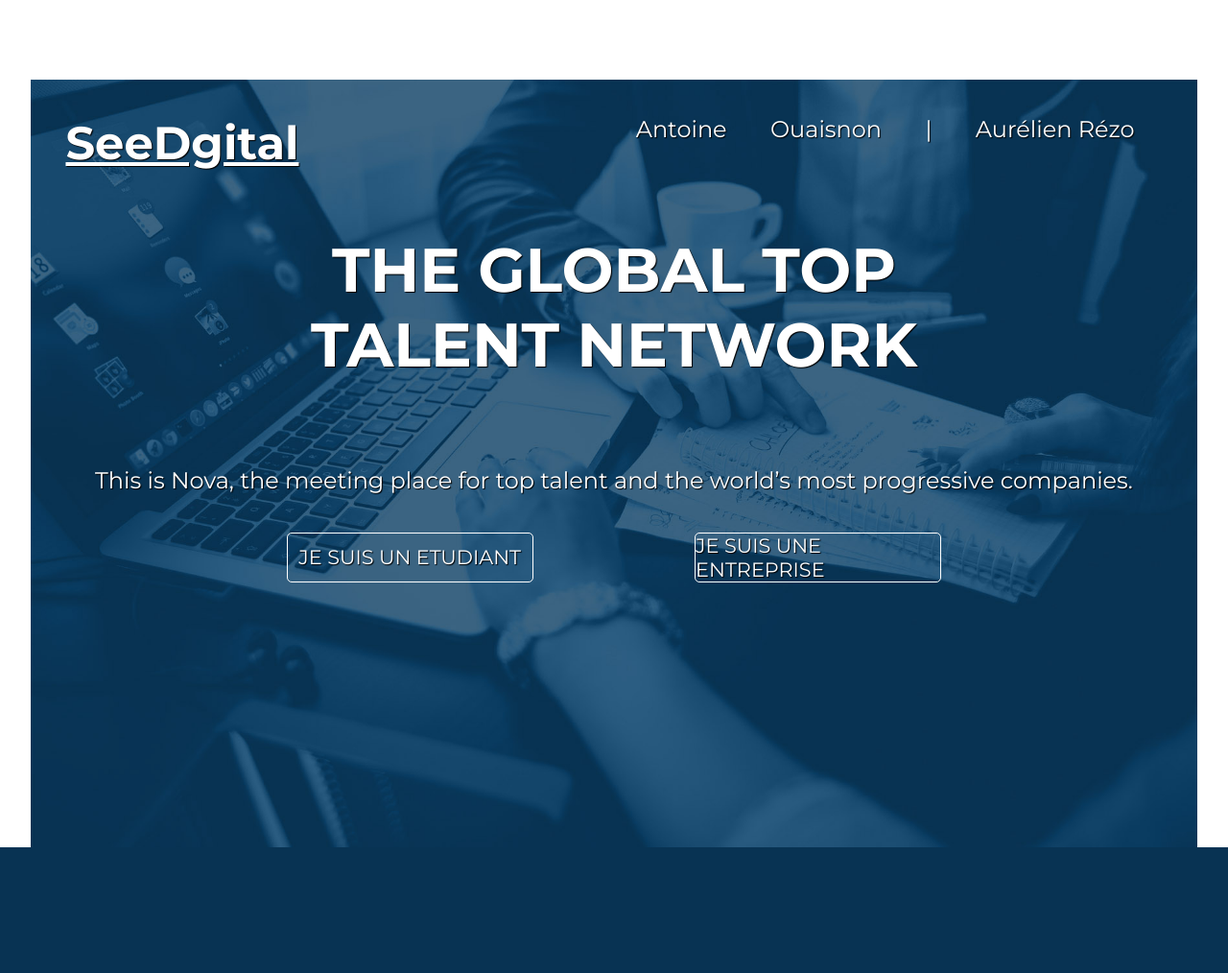
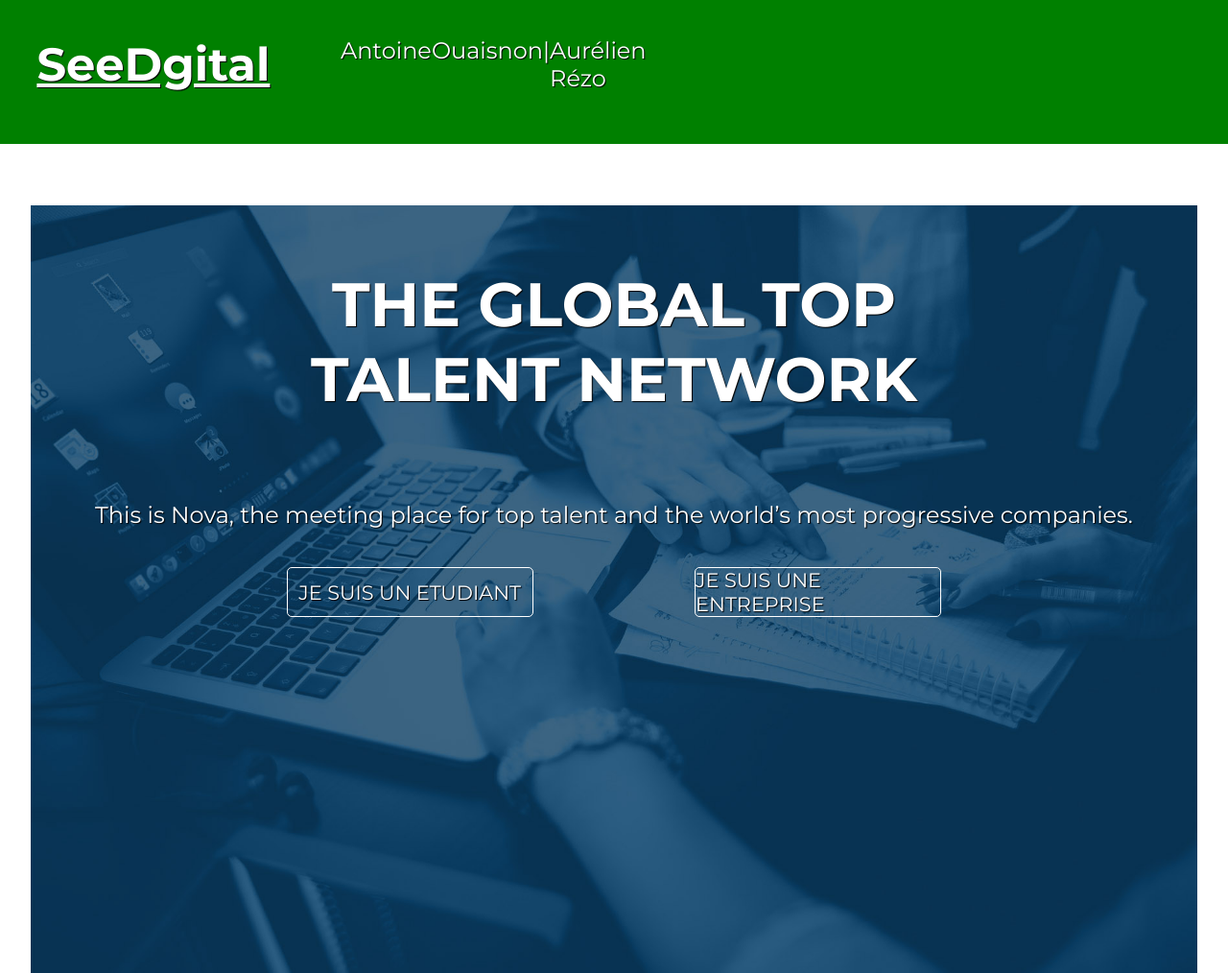
Before and after one commit to Hell0ow/startup-weekend-groupe-12, a PHP site: page / in a window 1280 px wide. Shown: the whole page at 96% size. Before the commit the page ends 883 px from the top, so only its background shows below. Run offline with PHP 8.4, Linux system fonts and the light colour scheme.

Commit message:
add css anto

```diff
--- /dev/null
+++ b/css/style-anto.css
@@ -0,0 +1,8 @@
+#main-header{
+
+	display: flex;
+
+	width: 100%;
+	height: 150px;
+	background-color: green;
+}
--- a/css/style.css
+++ b/css/style.css
@@ -9,7 +9,6 @@ header
 {
 	display: flex;
 	justify-content: center;
-	margin-top: 1.5%;
 }
 
 #wallpaper_background
--- a/index.html
+++ b/index.html
@@ -3,12 +3,12 @@
 <head>
 	<meta charset="UTF-8">
 	<link rel="stylesheet" href="css/style.css" />
+	<link rel="stylesheet" href="css/style-anto.css" />
 	<title>SeeDgital</title>
 	<link href="https://fonts.googleapis.com/css?family=Montserrat:300,400,600,700" rel="stylesheet">
 </head>
 <body>
-	<header>
-		<div id="wallpaper_background">
+	<div id="main-header">
 		<section id="header_navbar">
 			<a id="header_navbar_title" href="/startupweekend">SeeDgital</a>
 			<div id="header_navbar_section">
@@ -21,6 +21,9 @@
 				</div>
 			</div>
 		</section>
+	</div>
+	<header>
+		<div id="wallpaper_background">
 			<div id="header_title_div">
 				<p id="header_title">THE GLOBAL TOP TALENT NETWORK</p>
 			</div>
```
Lines whose indentation alone changed are shown as unchanged.
